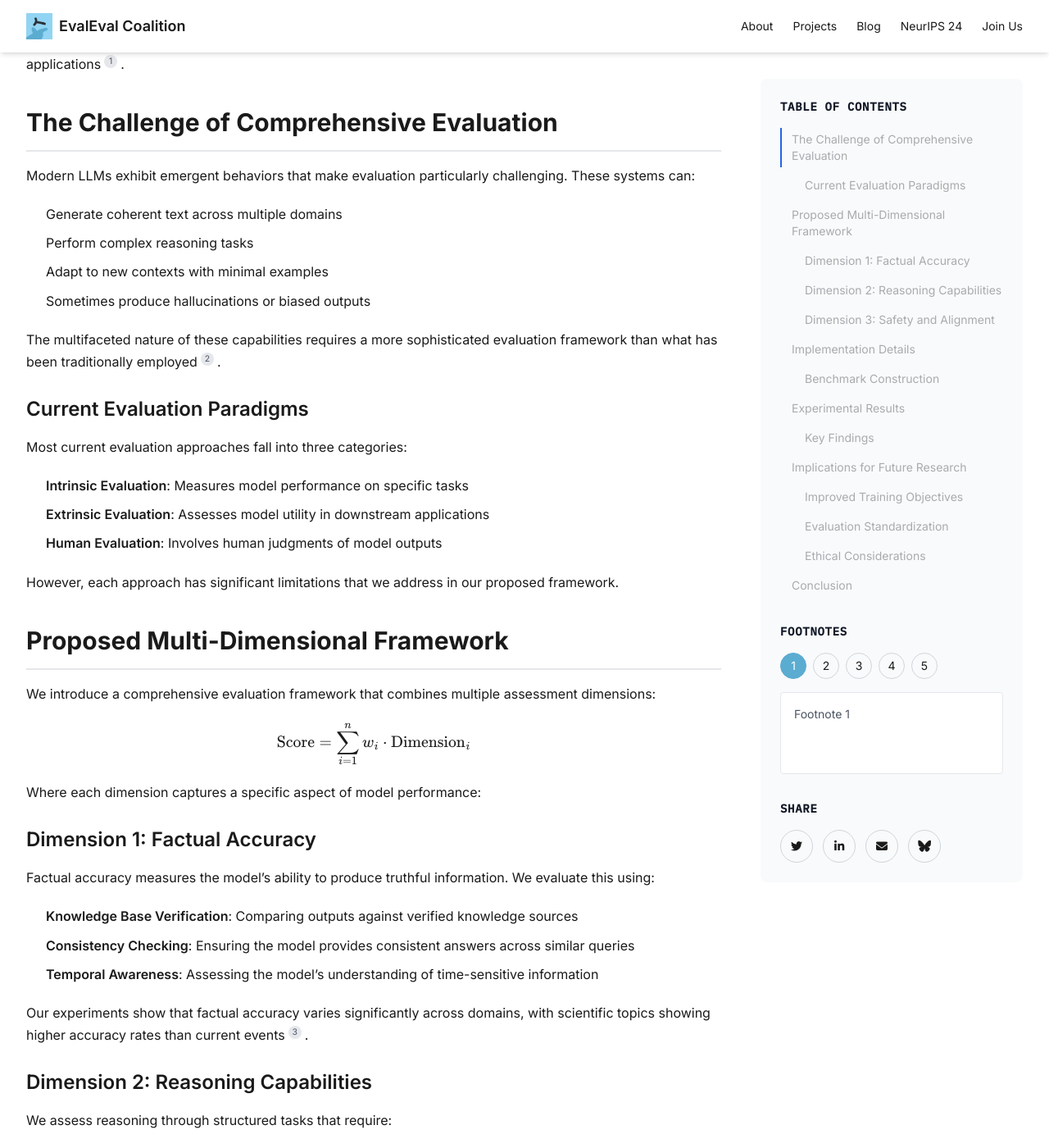
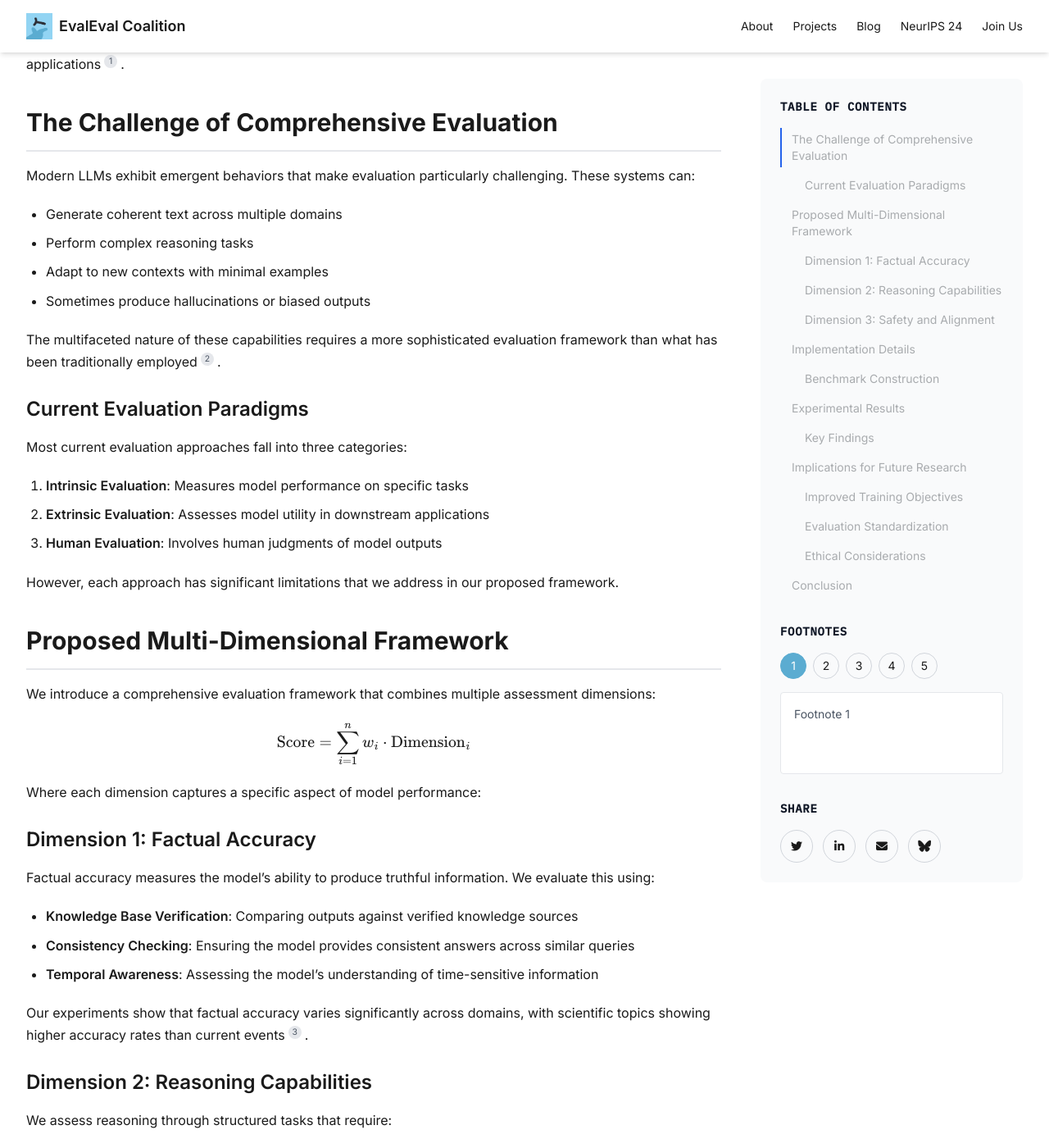
Before and after one commit to evaleval/evaleval.github.io, a Jekyll site: the page built from _posts/2025-05-01-blog-rethinking-eval-metrics.md, in a window 1280 px wide and 1400 px high, scrolled down 811 px. Shown: the whole window at 82% size. Built offline with Jekyll 4.4.1, drawn with Linux system fonts in a browser that asks for light colours; nearby versions of some CDN libraries.

Commit message:
fix lists css

```diff
--- a/_includes/head.html
+++ b/_includes/head.html
@@ -103,6 +103,17 @@
 
         .footnote-backref {
             margin-left: 4px;
+        }
+
+        #footnote-display a,
+        #footnote-content a {
+        color: #5bacd1;
+        text-decoration: underline;
+        }
+
+        #footnote-display a:hover,
+        #footnote-content a:hover {
+        color: #4a9bb8;
         }
 
         .equation {
@@ -227,9 +238,25 @@
             padding-left: 1.5rem;
         }
 
+        .prose ul {
+            list-style-type: disc; /* This adds the bullet points */
+        }
+
+        .prose ol {
+            list-style-type: decimal; /* This adds the numbers */
+        }
+
         .prose li {
             margin-bottom: 0.5rem;
             color: #1a1a1a; /* Ensure list items are dark */
+        }
+
+        .prose ul ul {
+            list-style-type: circle;
+        }
+
+        .prose ol ol {
+            list-style-type: lower-alpha;
         }
 
         .prose table {
@@ -248,15 +275,6 @@
         .prose th {
             background-color: #f9fafb;
             font-weight: 600;
-        }
-
-        .custom-prose {
-            --tw-prose-body: #1a1a1a;
-            --tw-prose-headings: #1a1a1a;
-            --tw-prose-bold: #1a1a1a;
-            --tw-prose-lead: #1a1a1a;
-            --tw-prose-links: #5bacd1;
-            color: #1a1a1a;
         }
 
         /* Enhanced footnote styling */
--- a/_layouts/post.html
+++ b/_layouts/post.html
@@ -64,7 +64,7 @@
             <div class="flex flex-col lg:flex-row gap-12">
                 <!-- Post Content -->
                 <div class="flex-1 max-w-4xl">
-                    <div class="prose prose-lg max-w-none custom-prose">
+                    <div class="prose prose-lg max-w-none">
                         {{ content }}
                     </div>
                 </div>
```
